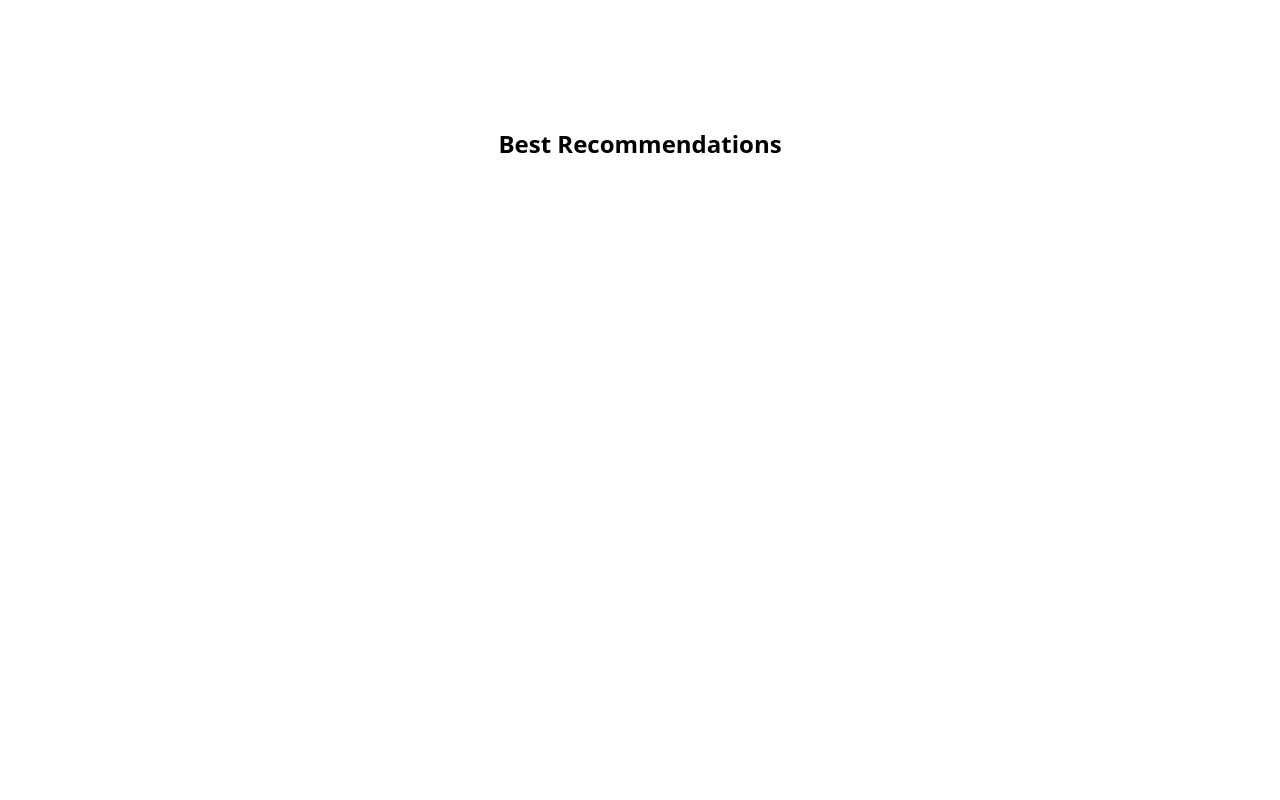
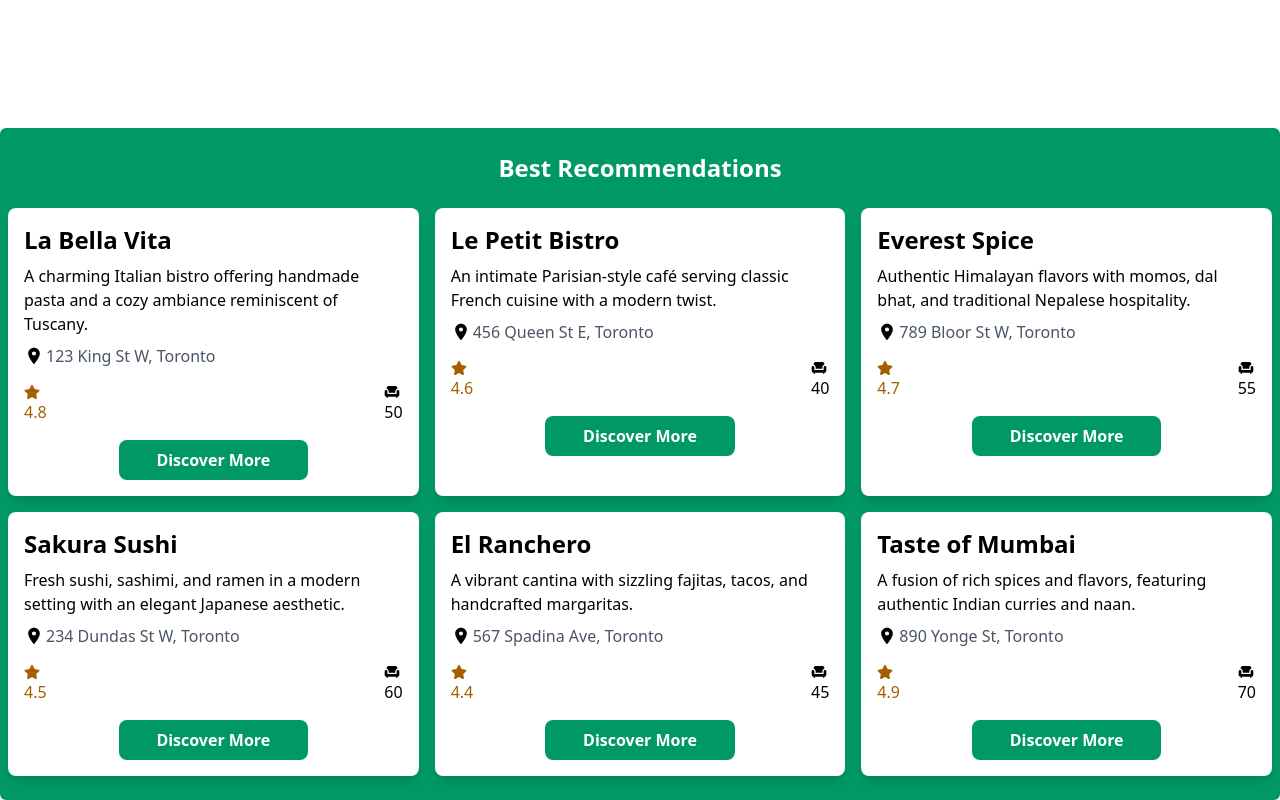
Before and after one commit to Bibhuregmi/react, a React (Vite) app: page /restaurants in a window 1280 px wide. Shown: the part 840-1640 px from the top of the page. Before the commit the page ends 1000 px from the top, so only its background shows below. Built offline with nearby package versions, Linux system fonts and the light colour scheme.

Commit message:
Structured display of resturants in grid

```diff
--- a/src/components/RestaurantsListing.jsx
+++ b/src/components/RestaurantsListing.jsx
@@ -1,11 +1,24 @@
 import React from 'react'
+import RenderRestaurants from './RenderRestaurants'
 import restaurants from '../restaurants.json'
-
 const RestaurantsListing = () => {
 return (
-    <div className='flex justify-center'>
-        <h2 className='text-2xl font-semibold'>Best Recommendations</h2>
-    </div>
+    <>
+        <div className='flex flex-col justify-center rounded-md px-2 py-6 bg-emerald-600'>
+            <h2 className='text-2xl font-semibold text-center mb-6 text-white'>Best Recommendations</h2>
+            <div className="grid grid-cols-3 gap-4 group">
+                <RenderRestaurants restaurants = {restaurants.slice(0,6)}>
+                    <a className='w-1/2 rounded-lg justify-center text-center block mx-auto py-2 font-bold cursor-pointer bg-emerald-600 hover:shadow-lg text-white hover:scale-105'
+                        href= '/restaurants'
+                    >
+                        Discover More
+                    </a>
+                </RenderRestaurants>
+            </div>
+        </div>
+
+
+    </>
 )
 }
 export default RestaurantsListing
```
